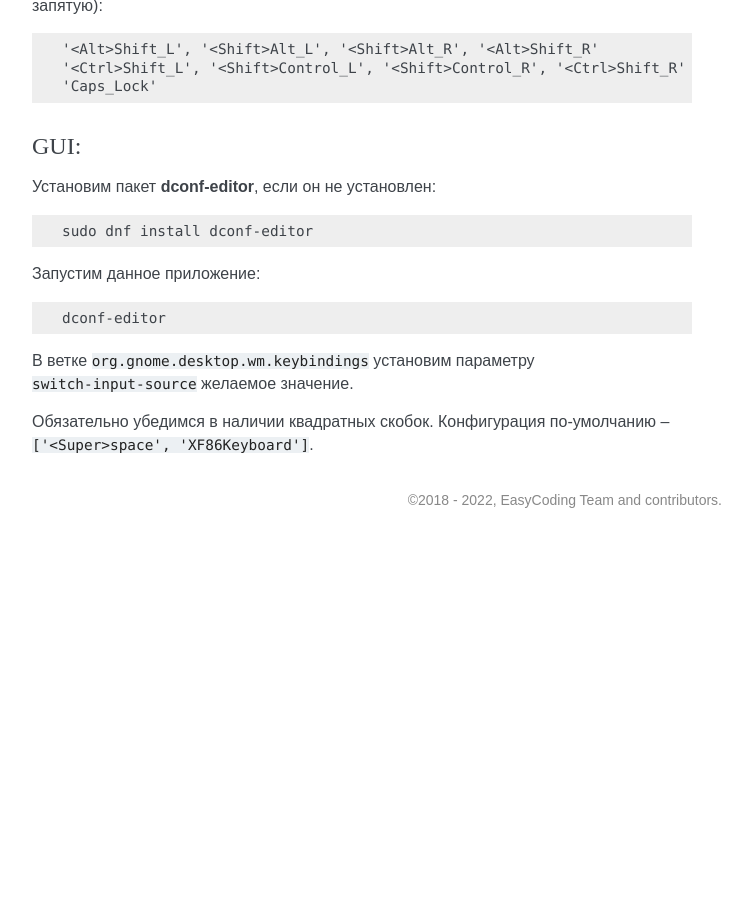
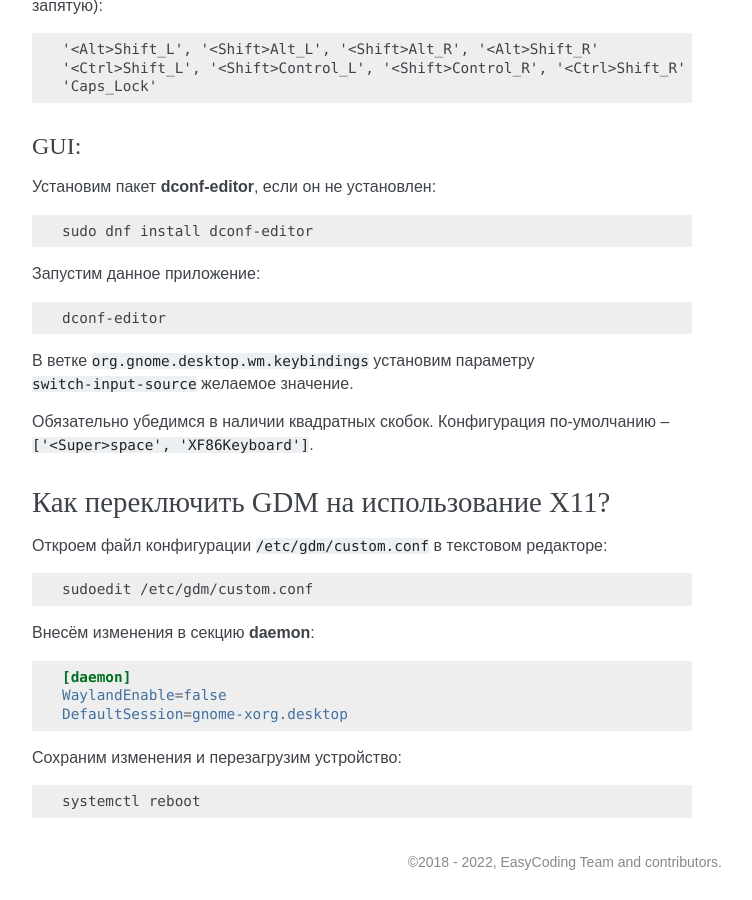
Before and after one commit to RussianFedora/FAQ, a Sphinx documentation site: the page built from source/using-system.rst, in a window 1280 px wide and 900 px high, scrolled down 16948 px. Shown: the whole window, without its empty margins (388-1140 px from the left). Built offline with Sphinx 7.4.7, drawn with Linux system fonts in a browser that asks for light colours; comment, search, counter and statistics services are not loaded; before the commit the page ends 17486 px from its top, so only the background shows below that; some of the changed text lies outside the part shown.

Commit message:
Added a new question about setting X11 as a default session for GNOME.

```diff
--- a/source/using-system.rst
+++ b/source/using-system.rst
@@ -995,3 +995,29 @@ GUI:
 В ветке ``org.gnome.desktop.wm.keybindings`` установим параметру ``switch-input-source`` желаемое значение.
 
 Обязательно убедимся в наличии квадратных скобок. Конфигурация по-умолчанию -- ``['<Super>space', 'XF86Keyboard']``.
+
+.. index:: x11, wayland, session, gnome, gdm
+.. _x11-gdm:
+
+Как переключить GDM на использование X11?
+===============================================
+
+Откроем файл конфигурации ``/etc/gdm/custom.conf`` в текстовом редакторе:
+
+.. code-block:: text
+
+    sudoedit /etc/gdm/custom.conf
+
+Внесём изменения в секцию **daemon**:
+
+.. code-block:: ini
+
+    [daemon]
+    WaylandEnable=false
+    DefaultSession=gnome-xorg.desktop
+
+Сохраним изменения и перезагрузим устройство:
+
+.. code-block:: text
+
+    systemctl reboot
```
